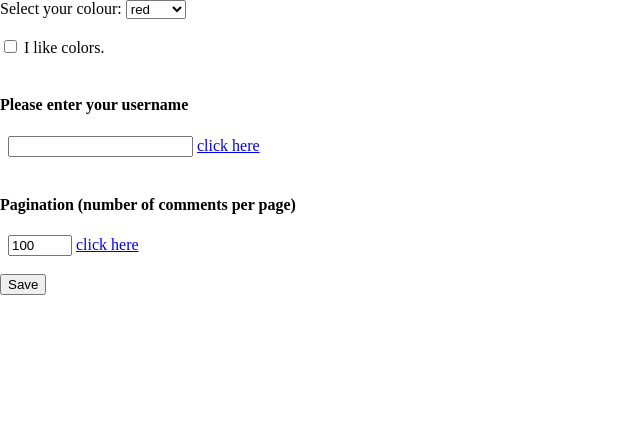
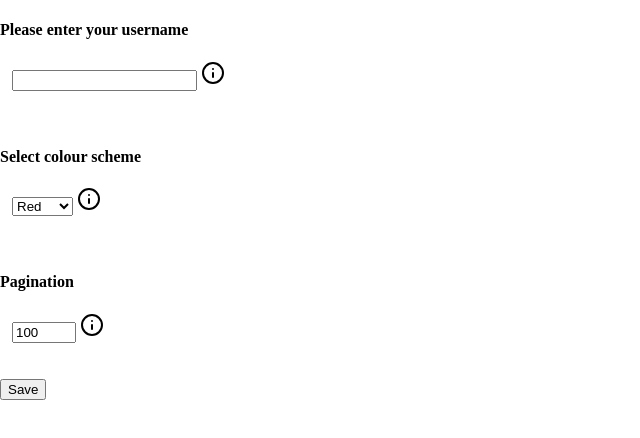
Before and after one commit to btRooke/chrome-chats, a browser extension: page frontend/options.html in a window 1280 px wide. Shown: the whole page, without its empty margins (0-640 px from the left). Drawn offline with Linux system fonts and the light colour scheme.

Commit message:
add onhover info to options.html

```diff
--- /dev/null
+++ b/frontend/css/options.css
@@ -0,0 +1,10 @@
+/* https://www.w3schools.com/howto/howto_css_display_element_hover.asp */
+
+.hide {
+  display: none;
+}
+
+.hideDIV:hover + .hide {
+  display: block;
+  color: purple;
+}
--- a/frontend/options.html
+++ b/frontend/options.html
@@ -4,49 +4,47 @@
     <meta charset="utf-8">
     <meta name="viewport" content="width=device-width, initial-scale=1, minimum-scale=1">
     <link href="css/main.css" rel="stylesheet" type="text/css">
+    <link href="css/options.css" rel="stylesheet" type="text/css">
     <title>Untitled Extension Options</title>
-
-
-
   </head>
   <body>
 
     <!-- https://developer.chrome.com/docs/extensions/mv2/options/ -->
 
-
-    Select your colour:
-    <select id="color">
-      <option value="red">red</option>
-      <option value="green">green</option>
-      <option value="blue">blue</option>
-      <option value="yellow">yellow</option>
-    </select>
-
-    <br></br>
-
-    <label>
-      <input type="checkbox" id="like">
-      I like colors.
-    </label>
-
-    <br></br>
-
-    <!-- <span><span><input type="number" min="0"></span>&nbsp;<a class="fa-icon info" href="https://github.com/gorhill/uBlock/wiki/Per-site-switches#no-large-media-elements" target="_blank">info-circle</a></span> -->
-
-    <!-- TODO add onhover comment regarding username length, allowed chars etc. -->
-
     <span>
-      <h4>Please enter your username</h4>&nbsp;
-      <input id="username-text-box" type="text" name="username" value="">
-      <a class="fa-icon info" href="test.html" target="_blank">click here</a>
+      <h4>Please enter your username</h4>
+      <div class="hideDIV">
+        &nbsp;&nbsp;&nbsp;<input id="username-text-box" type="text" name="username" value="">
+        <img src="assets/feather/info.svg" alt="Hover here for more information"/>
+      </div>
+      <div class="hide">Configure the public name associated with your comments.</div>
     </span>
 
     <br></br>
 
     <span>
-      <h4>Pagination (number of comments per page)</h4>&nbsp;
-      <input type="number" min="0" max="250" step="50" value="100">
-      <a class="fa-icon info" href="test.html" target="_blank">click here</a>
+      <h4>Select colour scheme</h4>
+      <div class="hideDIV">
+        &nbsp;&nbsp;&nbsp;<select id="colour">
+          <option value="Red">Red</option>
+          <option value="Green">Green</option>
+          <option value="Blue">Blue</option>
+          <option value="Yellow">Yellow</option>
+        </select>
+        <img src="assets/feather/info.svg" alt="Hover here for more information"/>
+      </div>
+      <div class="hide">Configure the main colour theme style.</div>
+    </span>
+
+    <br></br>
+
+    <span>
+      <h4>Pagination</h4>
+      <div class="hideDIV">
+        &nbsp;&nbsp;&nbsp;<input id="pagination" type="number" min="0" max="250" step="50" value="100">
+        <img src="assets/feather/info.svg" alt="Hover here for more information"/>
+      </div>
+      <div class="hide">Configure the number of comments shown per page.</div>
     </span>
 
     <br></br>
```
